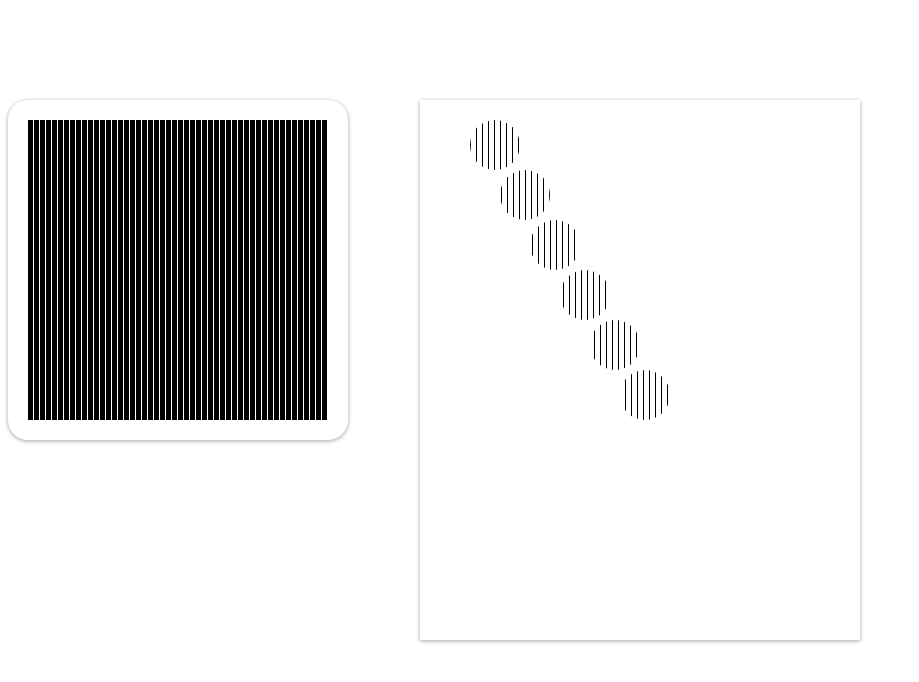
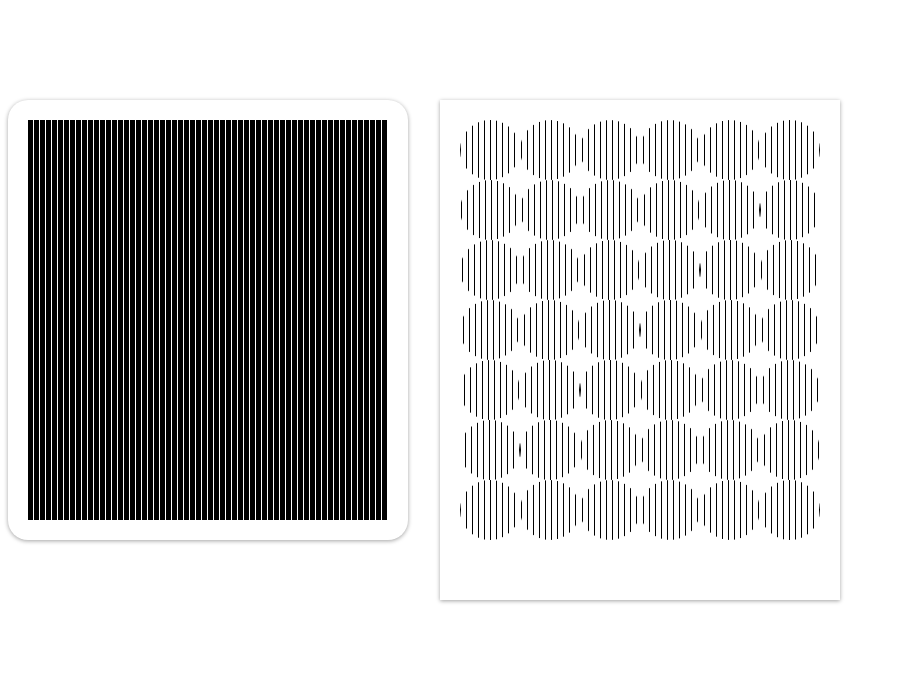
Before and after one commit to douglastgordon/disruptions, a plain HTML site: page index.html in a window 1280 px wide. Shown: the whole page, without its empty margins (0-919 px from the left). Drawn offline with Linux system fonts and the light colour scheme.

Commit message:
fix imageOne

```diff
--- a/image.js
+++ /dev/null
@@ -1,5 +0,0 @@
-class image {
-  constructor() {
-
-  }
-}
--- a/index.html
+++ b/index.html
@@ -3,16 +3,16 @@
   <head>
     <meta charset="utf-8">
     <title></title>
-    <link rel="stylesheet" href="./main.css">
-    <link rel="stylesheet" href="./imageOne.css">
+    <link rel="stylesheet" href="./styles/main.css">
+    <link rel="stylesheet" href="./styles/imageOne.css">
 
   </head>
   <body>
     <div id="viewer" class="viewer"></div>
     <div id="image-port" class="image-port"></div>
 
-    <script type="text/javascript" src="./draggable.js"></script>
-    <script type="text/javascript" src="./layer.js"></script>
-    <script type="text/javascript" src="./main.js"></script>
+    <script type="text/javascript" src="./src/draggable.js"></script>
+    <script type="text/javascript" src="./src/layer.js"></script>
+    <script type="text/javascript" src="./src/main.js"></script>
   </body>
 </html>
--- a/layer.js
+++ b/src/layer.js
@@ -1,20 +1,17 @@
 class Layer {
-  constructor(element, frame, className) {
+  constructor(element, frame, className, container) {
     this.element = element
-    this.frame = frame
+    this.frame = frame % 6
     this.className = className
+    this.container = container
 
     this.createHTML()
-    this.maskElement()
   }
 
   createHTML() {
     this.element.id = this.frame
     this.element.className = `${this.className} frame-${this.frame}`
-    document.getElementById("image-port").appendChild(this.element)
+    this.container.appendChild(this.element)
   }
 
-  maskElement() {
-    // this.element.style.mask = url(#mask)
-  }
 }
--- a/main.js
+++ b/src/main.js
@@ -1,7 +1,7 @@
 const makeViewer = () => {
   const viewer = document.getElementById("viewer")
   new Draggable(viewer)
-  for (let i = 0; i < 50; i += 1) {
+  for (let i = 0; i < 60; i += 1) {
     const fat = document.createElement("li")
     fat.className = "fat black line"
     viewer.appendChild(fat)
@@ -12,10 +12,14 @@ const makeViewer = () => {
 }
 
 const makeImageOne = () => {
-  for (let i = 0; i < 6; i += 1) {
-    new Layer(document.createElement("div"), i, "ball")
+  const ballContainer = document.createElement("div")
+  ballContainer.className = "ball-container"
+  for (let i = 0; i < 80; i += 1) {
+    new Layer(document.createElement("div"), i, "ball", ballContainer)
   }
+  return ballContainer
 }
 
 makeViewer()
-makeImageOne()
+const ballContainer = makeImageOne()
+document.getElementById("image-port").appendChild(ballContainer)
--- a/imageOne.css
+++ b/styles/imageOne.css
@@ -1,10 +1,21 @@
+.ball-container {
+  width: 100%;
+  height: 100%;
+  display: flex;
+  flex-direction: column;
+  flex-wrap: wrap;
+  width: 360px;
+  height: 460px;
+  overflow: hidden;
+}
+
 .ball {
-  width: 50px;
-  height: 50px;
+  width: 60px;
+  height: 60px;
   border-radius: 50%;
   position: relative;
 }
-
+/*
 .ball.frame-0 {
   right: -30px;
 }
@@ -22,4 +33,4 @@
 }
 .ball.frame-5 {
   right: -180px;
-}
+}*/
--- a/main.css
+++ b/styles/main.css
@@ -1,6 +1,6 @@
 .viewer {
-  width: 300px;
-  height: 300px;
+  width: 360px;
+  height: 400px;
   display: flex;
   flex-direction: row;
   padding: 20px;
@@ -37,12 +37,15 @@
 }
 
 .image-port {
+  display: flex;
+  justify-content: center;
+  align-items: center;
   width: 400px;
   height: 500px;
   margin: 100px auto;
-  padding: 20px;
   box-shadow: 0 1px 4px 0 rgba(0, 0, 0, 0.37);
   z-index: 5;
+  overflow: hidden;
 }
 
 .frame-0 {
```
Also changed, not shown: src/draggable.js (renamed from draggable.js).
